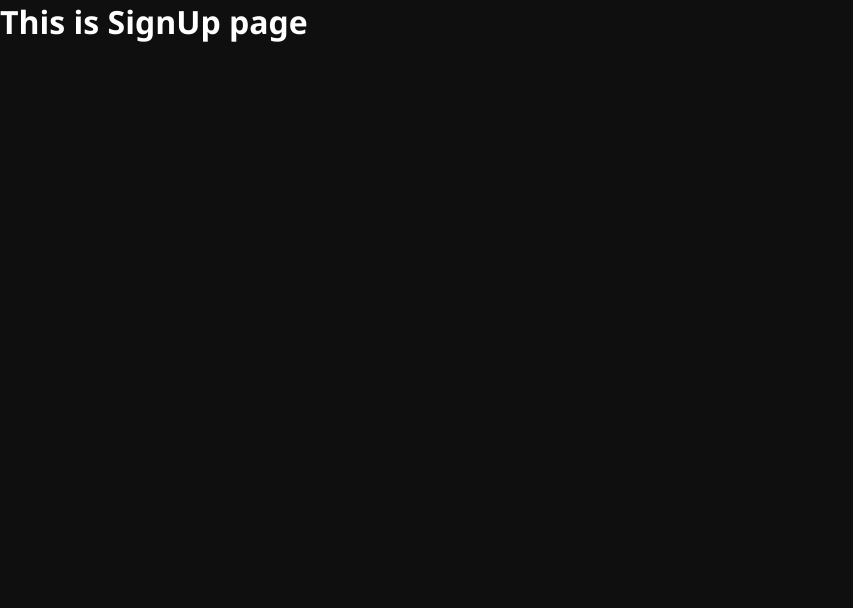
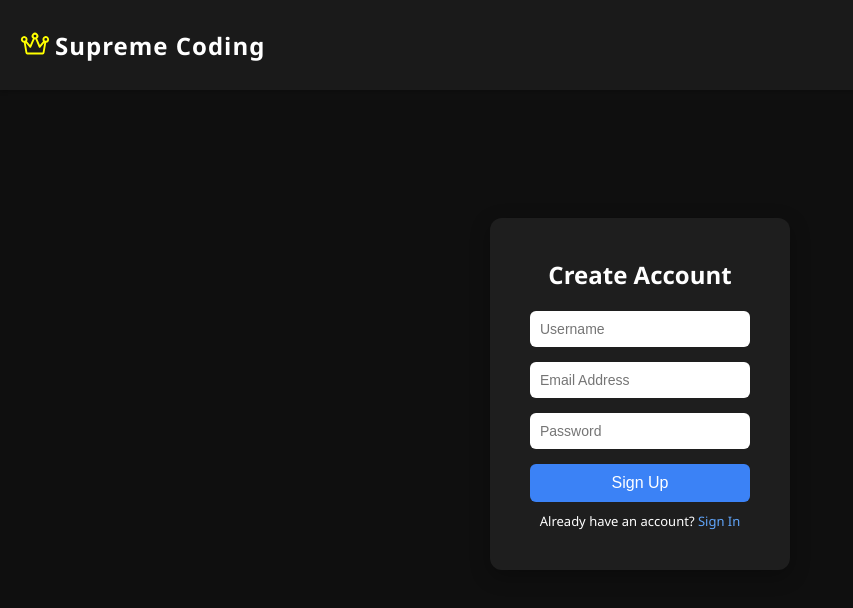
Before and after one commit to UKbhatt/SupremeCoding, a React (Vite) app: page /SignUp in a window 1280 px wide. Shown: the top 608 px of the page, without its empty margins (0-853 px from the left). Built offline with nearby package versions, Linux system fonts and the light colour scheme.

Commit message:
Feature: Add SignUp and Login components with form handling and navigation

```diff
--- a/src/App.css
+++ b/src/App.css
@@ -27,6 +27,7 @@ body {
   flex-direction: row;
   align-items: center;
   gap: 5px;
+  cursor:pointer;
 }
 
 #logo #pi {
@@ -738,3 +739,64 @@ body {
   font-family: monospace;
   color: #94a3b8;
 }
+
+/* SignUp page */
+.signup-container {
+  display: flex;
+  justify-content: center;
+  align-items: center;
+  margin-top: 10%;
+
+}
+
+.signup-form {
+  background-color: #1e1e1e;
+  padding: 40px;
+  border-radius: 12px;
+  box-shadow: 0 6px 20px rgba(0, 0, 0, 0.3);
+  display: flex;
+  flex-direction: column;
+  width: 300px;
+  color: white;
+}
+
+.signup-form h2 {
+  margin-bottom: 20px;
+  font-size: 24px;
+  text-align: center;
+}
+
+.signup-form input {
+  margin-bottom: 15px;
+  padding: 10px;
+  border-radius: 6px;
+  border: none;
+  outline: none;
+  font-size: 14px;
+}
+
+.signup-form button {
+  background-color: #3b82f6;
+  color: white;
+  border: none;
+  padding: 10px;
+  font-size: 16px;
+  border-radius: 6px;
+  cursor: pointer;
+  transition: background 0.2s ease-in-out;
+}
+
+.signup-form button:hover {
+  background-color: #2563eb;
+}
+
+.signin-link {
+  font-size: 13px;
+  margin-top: 10px;
+  text-align: center;
+}
+
+.signin-link span {
+  color: #60a5fa;
+  cursor: pointer;
+}
--- a/src/App.jsx
+++ b/src/App.jsx
@@ -1,5 +1,6 @@
 import Home from "./screens/Home";
 import SignUp from "./screens/SignUp";
+import Login from "./screens/login";
 import "./App.css";
 import { Routes, Route } from 'react-router-dom';
 
@@ -10,6 +11,7 @@ function App() {
       {/* <Route path="/" element={Home}/> */}
       <Route path="/" element={<Home />} />
       <Route path="/SignUp" element={<SignUp/>}/>
+      <Route path="/Login" element={<Login/>}/>
       {/* <Route path="/" element={Home}/> */}
     </Routes>
   )
--- a/src/components/navbar.jsx
+++ b/src/components/navbar.jsx
@@ -1,4 +1,4 @@
-import "../App.css" ;
+import "../App.css";
 import { FaCode, FaDatabase, FaBolt, FaProjectDiagram } from "react-icons/fa";
 import { PiCrown } from "react-icons/pi";
 import { useNavigate } from 'react-router-dom';
@@ -8,11 +8,11 @@ export default function Navbar() {
   const handleClick = () => {
     navigate('/SignUp');
   };
-
+  // const navigate = useNavigate();
   return (
     <div id="Nav-bar">
-      <div id="logo">
-        <PiCrown id="pi"/>
+      <div id="logo" onClick={() => navigate('/')} >
+        <PiCrown id="pi" />
         <h2>Supreme Coding</h2>
       </div>
       <div id="nav-links">
@@ -34,8 +34,8 @@ export default function Navbar() {
         </div>
       </div>
       <div className="app-container">
-      <button className="fancy-button" onClick={handleClick}>Sign-In</button>
-    </div>
+        <button className="fancy-button" onClick={handleClick}>Sign-In</button>
+      </div>
     </div>
   );
 }
--- /dev/null
+++ b/src/components/simpleNav.jsx
@@ -0,0 +1,15 @@
+import "../App.css";
+import { PiCrown } from "react-icons/pi";
+import { useNavigate } from "react-router-dom";
+
+export default function SimpleNav() {
+      const navigate = useNavigate();
+    return (
+        <div id="Nav-bar">
+            <div id="logo" onClick={()=>navigate('/')} >
+                <PiCrown id="pi" />
+                <h2>Supreme Coding</h2>
+            </div>
+        </div>
+    )
+}
--- a/src/screens/SignUp.jsx
+++ b/src/screens/SignUp.jsx
@@ -1,7 +1,80 @@
-export default function SignUp(){
-    return(
-        <div>
-            <h1>This is SignUp page</h1>
+import { useNavigate } from 'react-router-dom';
+import { useState } from 'react';
+import SimpleNav  from '../components/simpleNav';
+import '../App.css';
+
+export default function SignUp() {
+    const navigate = useNavigate();
+    const [formData, setFormData] = useState({
+        username: '',
+        email: '',
+        password: '',
+    });
+
+    const handleChange = (e) => {
+        setFormData((prev) => ({
+            ...prev,
+            [e.target.name]: e.target.value,
+        }));
+    };
+
+    const handleSubmit = (e) => {
+        e.preventDefault();
+
+        const emailRegex = /^[^\s@]+@[^\s@]+\.[^\s@]+$/;
+        if (!emailRegex.test(formData.email)) {
+            alert('Please enter a valid email address');
+            return;
+        }
+
+        console.log('Signing up with:', formData);
+        alert('Sign-up successful!');
+
+        navigate('/');
+    };
+
+    return (
+        <>
+              <SimpleNav />
+        <div className="signup-container">
+            <form className="signup-form" onSubmit={handleSubmit}>
+                <h2>Create Account</h2>
+
+                <input
+                    type="text"
+                    name="username"
+                    placeholder="Username"
+                    value={formData.username}
+                    onChange={handleChange}
+                    required
+                    />
+
+                <input
+                    type="email"
+                    name="email"
+                    placeholder="Email Address"
+                    value={formData.email}
+                    onChange={handleChange}
+                    required
+                    />
+
+
+                <input
+                    type="password"
+                    name="password"
+                    placeholder="Password"
+                    value={formData.password}
+                    onChange={handleChange}
+                    required
+                    />
+
+                <button type="submit">Sign Up</button>
+
+                <p className="signin-link">
+                    Already have an account? <span onClick={() => navigate('/Login')}>Sign In</span>
+                </p>
+            </form>
         </div>
-    )
+                    </>
+    );
 }
--- /dev/null
+++ b/src/screens/login.jsx
@@ -0,0 +1,68 @@
+import { useNavigate } from 'react-router-dom';
+import { useState } from 'react';
+import SimpleNav from '../components/simpleNav';
+import '../App.css';
+
+export default function Login() {
+    const navigate = useNavigate();
+
+    const [formData, setFormData] = useState({ email: "", password: "" });
+
+    const handleChange = (e) => {
+        setFormData((prev) => ({
+            ...prev,
+            [e.target.name]: e.target.value
+        }))
+    }
+
+    const handleSubmit = (e) => {
+        e.preventDefault();
+
+        const emailRegex = /^[^\s@]+@[^\s@]+\.[^\s@]+$/;
+        if (!emailRegex.test(formData.email)) {
+            alert('Please enter a valid email address');
+            return;
+        }
+
+        console.log('Logining In with:', formData);
+        alert('Login successful!');
+
+        navigate('/');
+
+    }
+    return (
+        <>
+            <SimpleNav />
+            <div className='signup-container'>
+                <form className='signup-form' onSubmit={handleSubmit} >
+                    <h2>Login Account</h2>
+
+                    <input
+                        type="email"
+                        name="email"
+                        placeholder="Email Address"
+                        value={formData.email}
+                        onChange={handleChange}
+                        required
+                    />
+
+
+                    <input
+                        type="password"
+                        name="password"
+                        placeholder="Password"
+                        value={formData.password}
+                        onChange={handleChange}
+                        required
+                    />
+
+                    <button type="submit">Log-In</button>
+                    <p className="signin-link">
+                        Don't have an account? <span onClick={() => navigate('/SignUp')}>Register</span>
+                    </p>
+                </form>
+
+            </div>
+        </>
+    )
+}
```
